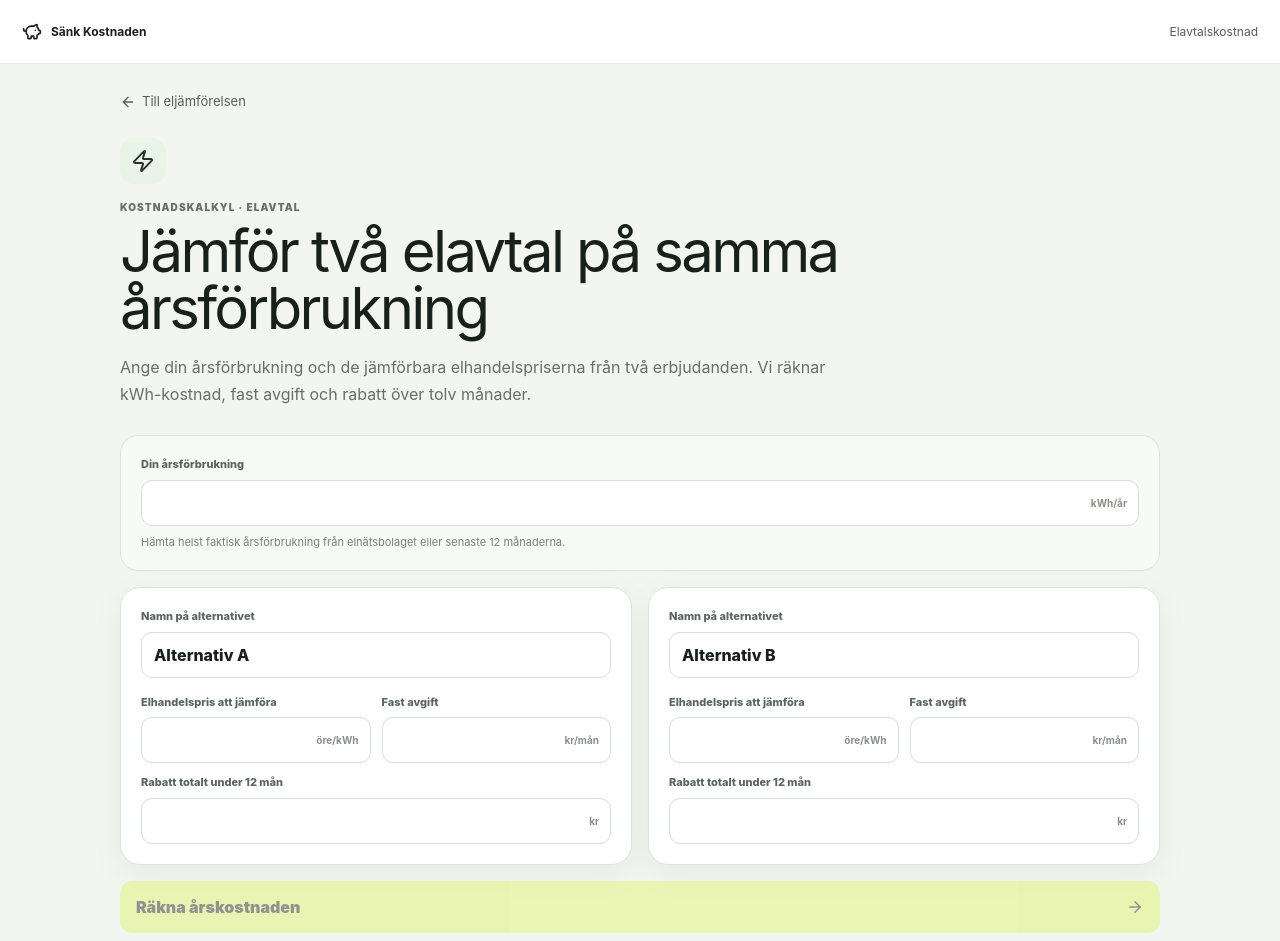
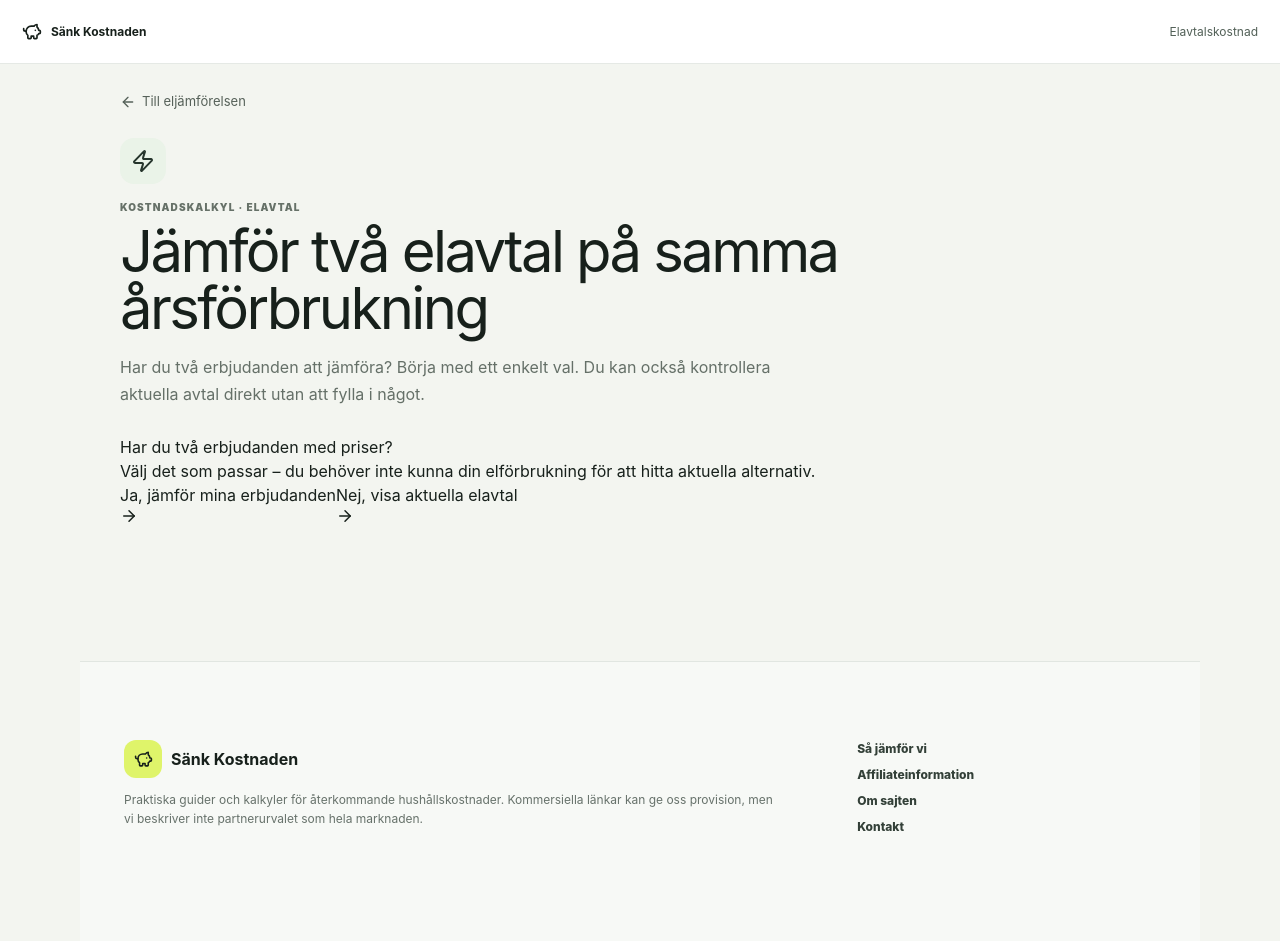
Before and after one commit to arvidlandin-cpu/sankkostnaden, a Next.js app: page /verktyg/elavtalskostnad in a window 1280 px wide. Shown: the top 941 px of the page. Built offline with nearby package versions, Linux system fonts and the light colour scheme.

Commit message:
Provide first-question electricity paths and early real comparison partner before exact fee calculation

```diff
--- a/components/tools/ElectricityCostCalculator.tsx
+++ b/components/tools/ElectricityCostCalculator.tsx
@@ -2,6 +2,7 @@ import { useEffect, useMemo, useRef, useState } from 'react';
 import Link from 'next/link';
 import { ArrowLeft, ArrowRight, Calculator, Check, PiggyBank, Zap } from 'lucide-react';
 import PartnerDirectory from '../PartnerDirectory';
+import { getActivePartners } from '../../lib/partners';
 import { calculateElectricityOffer, consumptionBand, differenceBand, type ElectricityOfferInput } from '../../lib/electricityCost';
 import { emitAnalyticsEvent } from '../../lib/clientAttribution';
 import styles from '../../styles/ElectricityCostCalculator.module.css';
@@ -13,21 +14,29 @@ const decimal=new Intl.NumberFormat('sv-SE',{maximumFractionDigits:1});
 
 const emptyOffer=(name:string):Offer=>({name,unitPriceOre:0,monthlyFee:0,annualDiscount:0});
 
-function Field({label,value,onChange,suffix}:{label:string;value:number;onChange:(value:number)=>void;suffix:string}){
+function Field({label,value,onChange,suffix,forceZero=false}:{label:string;value:number;onChange:(value:number)=>void;suffix:string;forceZero?:boolean}){
   return <label className={styles.field}>
     <span>{label}</span>
-    <div><input type='number' min='0' step='0.1' inputMode='decimal' value={value||''} onChange={event=>onChange(Math.max(0,Number(event.target.value.replace(',','.'))||0))}/><b>{suffix}</b></div>
+    <div><input type='number' min='0' step='0.1' inputMode='decimal' value={forceZero?value:(value||'')} onChange={event=>onChange(Math.max(0,Number(event.target.value.replace(',','.'))||0))}/><b>{suffix}</b></div>
   </label>;
 }
 
-function OfferCard({offer,setOffer,testId}:{offer:Offer;setOffer:(offer:Offer)=>void;testId:string}){
+function OfferCard({offer,setOffer,testId,feesKnown,onFeeEntered}:{offer:Offer;setOffer:(offer:Offer)=>void;testId:string;feesKnown:boolean;onFeeEntered:()=>void}){
   return <section className={styles.offer} data-testid={testId}>
-    <label className={styles.nameField}><span>Namn på alternativet</span><input value={offer.name} maxLength={40} onChange={event=>setOffer({...offer,name:event.target.value})}/></label>
+    <h3 className={styles.offerTitle}>{testId==='electricity-offer-a'?'Alternativ A':'Alternativ B'}</h3>
     <div className={styles.grid}>
       <Field label='Elhandelspris att jämföra' value={offer.unitPriceOre} suffix='öre/kWh' onChange={value=>setOffer({...offer,unitPriceOre:value})}/>
-      <Field label='Fast avgift' value={offer.monthlyFee} suffix='kr/mån' onChange={value=>setOffer({...offer,monthlyFee:value})}/>
-      <Field label='Rabatt totalt under 12 mån' value={offer.annualDiscount} suffix='kr' onChange={value=>setOffer({...offer,annualDiscount:value})}/>
+      <label className={styles.field}><span>Fast avgift (skriv 0 om ingen)</span>
+        <div><input type='number' min='0' step='1' inputMode='decimal' aria-label='Fast avgift (skriv 0 om ingen)' value={feesKnown?offer.monthlyFee:''} onChange={event=>{onFeeEntered();setOffer({...offer,monthlyFee:Math.max(0,Number(event.target.value)||0)});}}/><b>kr/mån</b></div>
+      </label>
     </div>
+    <details className={styles.extraDetails}>
+      <summary>Rabatt och namn (valfritt)</summary>
+      <div className={styles.extraBody}>
+        <label className={styles.nameField}><span>Namn på alternativet</span><input value={offer.name} maxLength={40} onChange={event=>setOffer({...offer,name:event.target.value})}/></label>
+        <Field label='Rabatt totalt under 12 mån' value={offer.annualDiscount} suffix='kr' onChange={value=>setOffer({...offer,annualDiscount:value})}/>
+      </div>
+    </details>
   </section>;
 }
 
@@ -36,6 +45,10 @@ export default function ElectricityCostCalculator(){
   const [a,setA]=useState<Offer>(emptyOffer('Alternativ A'));
   const [b,setB]=useState<Offer>(emptyOffer('Alternativ B'));
   const [showResult,setShowResult]=useState(false);
+  const [startMode,setStartMode]=useState<'none'|'have_offers'|'find_offers'>('none');
+  const [consumptionExample,setConsumptionExample]=useState(false);
+  const [feesKnown,setFeesKnown]=useState({a:false,b:false});
+  const comparison=getActivePartners('el',undefined,40).find(partner=>partner.name==='Elskling');
   const [source,setSource]=useState('direct');
   const tracked=useRef(false);
 
@@ -47,11 +60,15 @@ export default function ElectricityCostCalculator(){
 
   const resultA=useMemo(()=>calculateElectricityOffer(annualKwh,a),[annualKwh,a]);
   const resultB=useMemo(()=>calculateElectricityOffer(annualKwh,b),[annualKwh,b]);
-  const ready=annualKwh>0&&(a.unitPriceOre>0||a.monthlyFee>0)&&(b.unitPriceOre>0||b.monthlyFee>0);
+  const ready=annualKwh>0&&a.unitPriceOre>0&&b.unitPriceOre>0&&feesKnown.a&&feesKnown.b;
   const difference=ready?Math.abs(resultA.annualCost-resultB.annualCost):0;
   const winner=ready&&resultA.annualCost!==resultB.annualCost?(resultA.annualCost<resultB.annualCost?'a':'b'):'same';
   const cheaperName=winner==='a'?a.name:winner==='b'?b.name:'';
 
+  const chooseStart=(mode:'have_offers'|'find_offers')=>{
+    setStartMode(mode);
+    emitAnalyticsEvent('electricity_cost_start_path',{source,path:mode});
+  };
   const calculate=()=>{
     if(!ready) return;
     setShowResult(true);
@@ -88,27 +105,63 @@ export default function ElectricityCostCalculator(){
         <div className={styles.icon}><Zap size={24}/></div>
         <p className={styles.kicker}>KOSTNADSKALKYL · ELAVTAL</p>
         <h1>Jämför två elavtal på samma årsförbrukning</h1>
-        <p>Ange din årsförbrukning och de jämförbara elhandelspriserna från två erbjudanden. Vi räknar kWh-kostnad, fast avgift och rabatt över tolv månader.</p>
+        <p>Har du två erbjudanden att jämföra? Börja med ett enkelt val. Du kan också kontrollera aktuella avtal direkt utan att fylla i något.</p>
       </section>
 
-      <section className={styles.consumption}>
-        <label><span>Din årsförbrukning</span><div><input aria-label='Årsförbrukning i kWh' type='number' min='0' step='100' inputMode='numeric' value={annualKwh||''} onChange={event=>{setAnnualKwh(Math.max(0,Number(event.target.value)||0));setShowResult(false);tracked.current=false}}/><b>kWh/år</b></div></label>
-        <p>Hämta helst faktisk årsförbrukning från elnätsbolaget eller senaste 12 månaderna.</p>
+      <section className={styles.startChoice} aria-labelledby='electricity-start-choice-title' data-testid='electricity-start-choice'>
+        <h2 id='electricity-start-choice-title'>Har du två erbjudanden med priser?</h2>
+        <p>Välj det som passar – du behöver inte kunna din elförbrukning för att hitta aktuella alternativ.</p>
+        <div className={styles.startChoices}>
+          <button type='button' aria-pressed={startMode==='have_offers'} onClick={()=>chooseStart('have_offers')}>Ja, jämför mina erbjudanden <ArrowRight size={18}/></button>
+          <button type='button' aria-pressed={startMode==='find_offers'} onClick={()=>chooseStart('find_offers')}>Nej, visa aktuella elavtal <ArrowRight size={18}/></button>
+        </div>
       </section>
 
-      <section className={styles.offers} aria-label='Jämför två elavtal'>
-        <OfferCard offer={a} setOffer={offer=>{setA(offer);setShowResult(false);tracked.current=false}} testId='electricity-offer-a'/>
-        <OfferCard offer={b} setOffer={offer=>{setB(offer);setShowResult(false);tracked.current=false}} testId='electricity-offer-b'/>
-      </section>
+      {startMode==='find_offers'&&<section className={styles.quickPartners} aria-label='Kontrollera elavtal hos partner' data-testid='electricity-no-offer-path'>
+        <h2>Jämför aktuella alternativ utan att fylla i något här</h2>
+        <p>Hos en jämförelsetjänst kan du kontrollera erbjudanden utifrån dina uppgifter. Vi hämtar inte livepriser och kan inte utse Sveriges billigaste elbolag.</p>
+        {comparison&&<a className={styles.compareExit} href={comparison.trackingUrl}
+          data-partner={comparison.name} data-category='el' data-intent='compare'
+          data-placement='electricity_calculator_no_offer' data-partner-position='1'
+          rel='sponsored nofollow noopener' target='_blank'
+          onClick={()=>emitAnalyticsEvent('electricity_cost_early_partner',{source,path:'no_offers',partner_role:'comparison_service'})}>
+          Jämför elavtal hos Elskling <ArrowRight size={18}/></a>}
+        <Link className={styles.allSuppliers} href='/elavtal/#elbolag'>Se våra aktiva elbolag <ArrowRight size={16}/></Link>
+        <p className={styles.commercialDisclosure}>Partnerlänk: vi kan få provision om du blir kund. Du behöver kontrollera aktuellt pris, avgifter och villkor hos tjänsten.</p>
+      </section>}
 
-      <button type='button' className={styles.calculate} disabled={!ready} onClick={calculate}>Räkna årskostnaden <ArrowRight size={18}/></button>
-      {!ready&&<p className={styles.prompt}>Fyll i årsförbrukning och jämförbart pris eller fast avgift för båda alternativen.</p>}
+      {startMode==='have_offers'&&<>
+        <section className={styles.consumption}>
+          <p className={styles.stepLabel}>1 · ÅRSFÖRBRUKNING</p>
+          <h2>Hur mycket el använder du per år?</h2>
+          <div className={styles.quickKwh} aria-label='Exempel på årsförbrukning'>
+            {[2000,5000,20000].map(kwh=><button type='button' key={kwh} aria-pressed={annualKwh===kwh&&consumptionExample}
+             onClick={()=>{setAnnualKwh(kwh);setConsumptionExample(true);setShowResult(false);tracked.current=false}}>{kwh.toLocaleString('sv-SE')} kWh</button>)}
+          </div>
+          <label><span>Din årsförbrukning</span><div><input aria-label='Årsförbrukning i kWh' type='number' min='0' step='100' inputMode='numeric' value={annualKwh||''} onChange={event=>{setAnnualKwh(Math.max(0,Number(event.target.value)||0));setConsumptionExample(false);setShowResult(false);tracked.current=false}}/><b>kWh/år</b></div></label>
+          <p>{consumptionExample?'Du använder just nu ett räkneexempel. Välj din verkliga årsförbrukning för att jämföra dina erbjudanden.':'Använd helst faktisk årsförbrukning från din senaste elräkning eller elnätsbolaget.'}</p>
+        </section>
+        <div className={styles.offerIntro}>
+          <p className={styles.stepLabel}>2 · DINA ERBJUDANDEN</p>
+          <h2>Fyll i två elhandelspriser</h2>
+          <p>För att jämföra hela elhandelskostnaden behöver vi också veta fast avgift. Skriv 0 kr om den saknas. Rabatt och namn är valfria.</p>
+        </div>
+        <section className={styles.offers} aria-label='Jämför två elavtal'>
+          <OfferCard offer={a} setOffer={offer=>{setA(offer);setShowResult(false);tracked.current=false}} testId='electricity-offer-a'
+            feesKnown={feesKnown.a} onFeeEntered={()=>setFeesKnown(prev=>({...prev,a:true}))}/>
+          <OfferCard offer={b} setOffer={offer=>{setB(offer);setShowResult(false);tracked.current=false}} testId='electricity-offer-b'
+            feesKnown={feesKnown.b} onFeeEntered={()=>setFeesKnown(prev=>({...prev,b:true}))}/>
+        </section>
+        <button type='button' className={styles.calculate} disabled={!ready} onClick={calculate}>Räkna årskostnaden <ArrowRight size={18}/></button>
+        {!ready&&<p className={styles.prompt}>Fyll i årsförbrukning, pris och fast avgift (skriv 0 om ingen) för båda alternativen – eller välj att kontrollera aktuella elavtal direkt ovan.</p>}
+        <div className={styles.earlyAlternative}><span>Har du inga fullständiga priser?</span><button type='button' onClick={()=>chooseStart('find_offers')}>Jämför aktuella avtal i stället <ArrowRight size={16}/></button></div>
+      </>}
 
       {showResult&&ready&&<section className={styles.result} data-testid='electricity-cost-result' aria-live='polite'>
         <div className={styles.resultHead}>
           <span>JÄMFÖRELSE · ELHANDELSAVTALET</span>
           <h2>{winner==='same'?'Alternativen kostar lika mycket i kalkylen.':cheaperName+' är '+money.format(difference)+' billigare per år i kalkylen.'}</h2>
-          <p>Detta är en kalkyl på de siffror du själv fyllt i – inte en prognos för framtida marknadspris.</p>
+          <p>Detta är en kalkyl på de siffror du själv fyllt i – inte en prognos för framtida marknadspris. Om du valde ett förbrukningsexempel är resultatet också illustrativt, inte en personlig besparing.</p>
         </div>
 
         <div className={styles.resultGrid}>
@@ -125,10 +178,10 @@ export default function ElectricityCostCalculator(){
         <a href='#electricity-commercial-options' className={styles.continue} onClick={continueToPartners} data-testid='electricity-cost-commercial-cta'>Se aktiva elalternativ <ArrowRight size={18}/></a>
       </section>}
 
-      <aside className={styles.note}>
+      {startMode==='have_offers'&&<aside className={styles.note}>
         <strong>Viktigt om rörliga och kvartsbaserade priser</strong>
         <p>Framtida marknadspris är okänt. För sådana avtal fungerar verktyget bäst som ett jämförelsesätt för två erbjudanden på samma prisgrund eller som en ögonblicksbild. Det kan inte förutsäga nästa års elpris.</p>
-      </aside>
+      </aside>}
 
       {showResult&&ready&&<section id='electricity-commercial-options' className={styles.partners}><PartnerDirectory category='el' intent='compare' heading='Aktiva elalternativ att jämföra'/></section>}
     </main>
```
